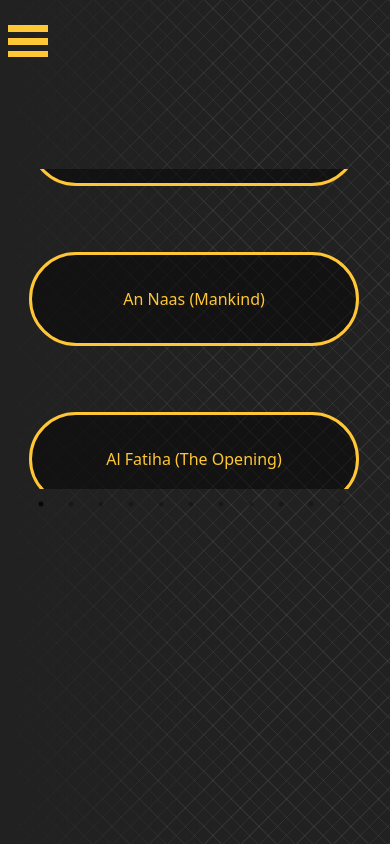
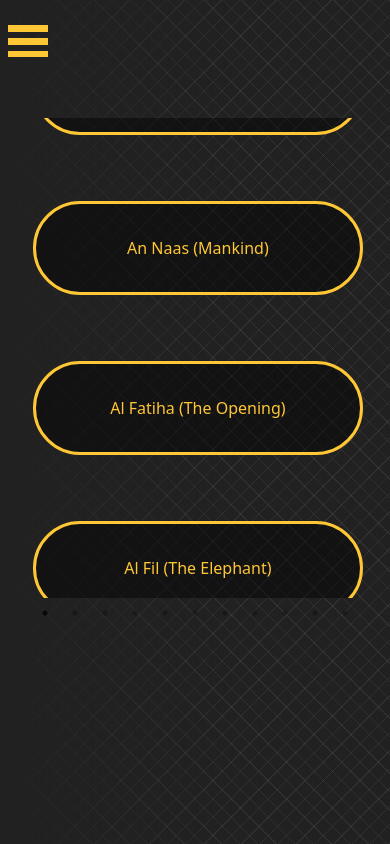
Before and after one commit to legacy5813/ayahmatchv2, a React (Create React App) app: page / in a window 390 px wide. Shown: the top 844 px of the page. Built offline with nearby package versions, Linux system fonts and the light colour scheme.

Commit message:
Carousel fix post bootsrap

```diff
--- a/src/Menu.css
+++ b/src/Menu.css
@@ -55,6 +55,15 @@
     position: relative;
     top: 10%;
     width: 100%;
-    left: -1vw;
+    left: 5vw;
 
 }
+
+@media (max-width: 720px) {
+    .Slide{
+        position: relative;
+        top: 7%;
+        left: 0%;
+
+    }
+}
--- a/src/Menu.js
+++ b/src/Menu.js
@@ -10,8 +10,8 @@ const Menu = () => {
         dots: true,
         infinite: true,
         speed: 700,
-        slidesToShow: 2,
-        slidesToScroll: 4,
+        slidesToShow: 3,
+        slidesToScroll: 3,
         autoplay: false,
         autoplaySpeed: 1000,
         centerMode: true,
--- a/src/Pages/Fatiha/FatihaPage.css
+++ b/src/Pages/Fatiha/FatihaPage.css
@@ -16,7 +16,7 @@
 
 @media (max-width: 920px) {
     .mainCARD{
-        left: 25%;
+        left: 15%;
         top: 45vh;
     }
 }
@@ -48,6 +48,7 @@
     .mainBack1 {
         width: 80vw;
         height: 15vh;
+        right: 7%;
     }
 }
 
@@ -70,6 +71,7 @@
     .mainBack2 {
         width: 80vw;
         height: 15vh;
+        right: 7%;
     }
 }
 
--- a/src/Sidebar.js
+++ b/src/Sidebar.js
@@ -10,7 +10,6 @@ const Sidebar = () => {
             <a href='/'>Home</a>
             <a href='/Dhikr'>Dhikr Counter</a>
             <a href='/'>Duas (TBA)</a>
-            <a href='/'>Quran Miracles</a>
             <a href='/'>Tahajjud (TBA)</a>
             <a href='/About'>About</a>
         </Menu>
```
